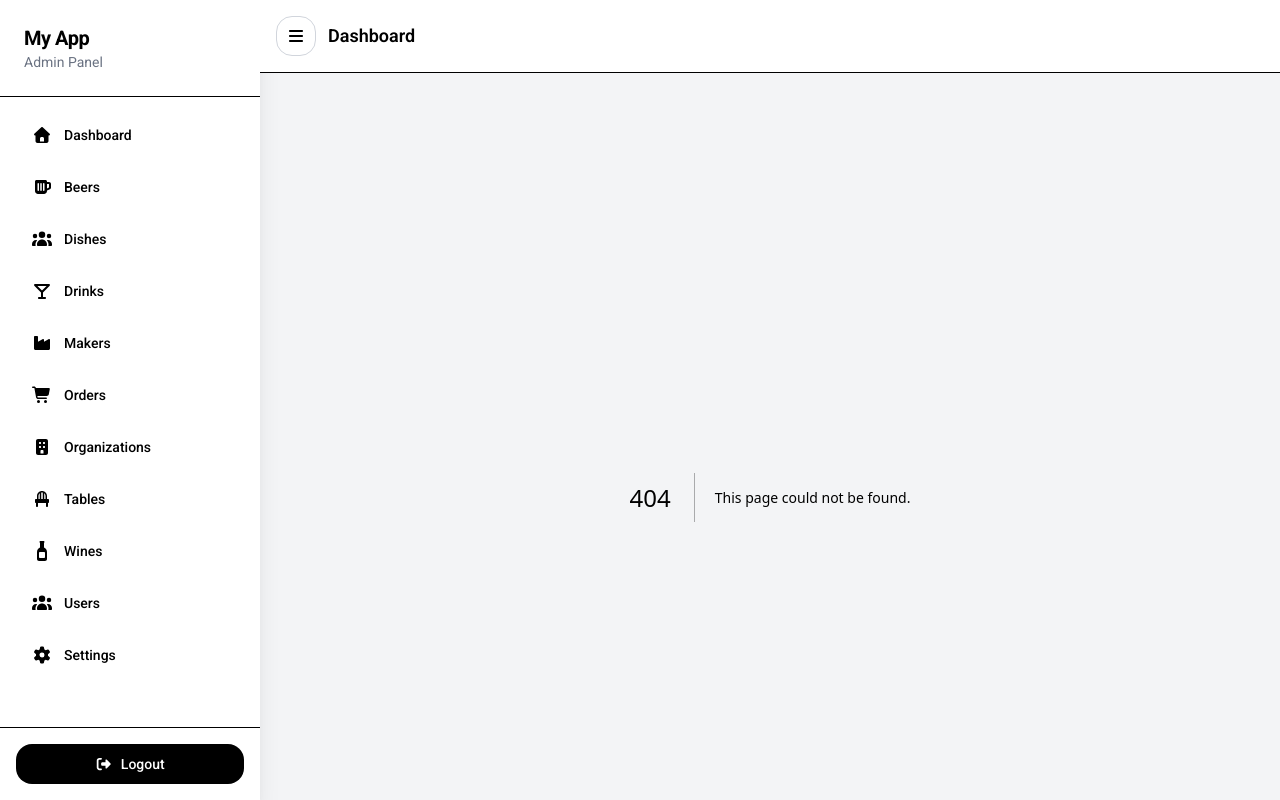
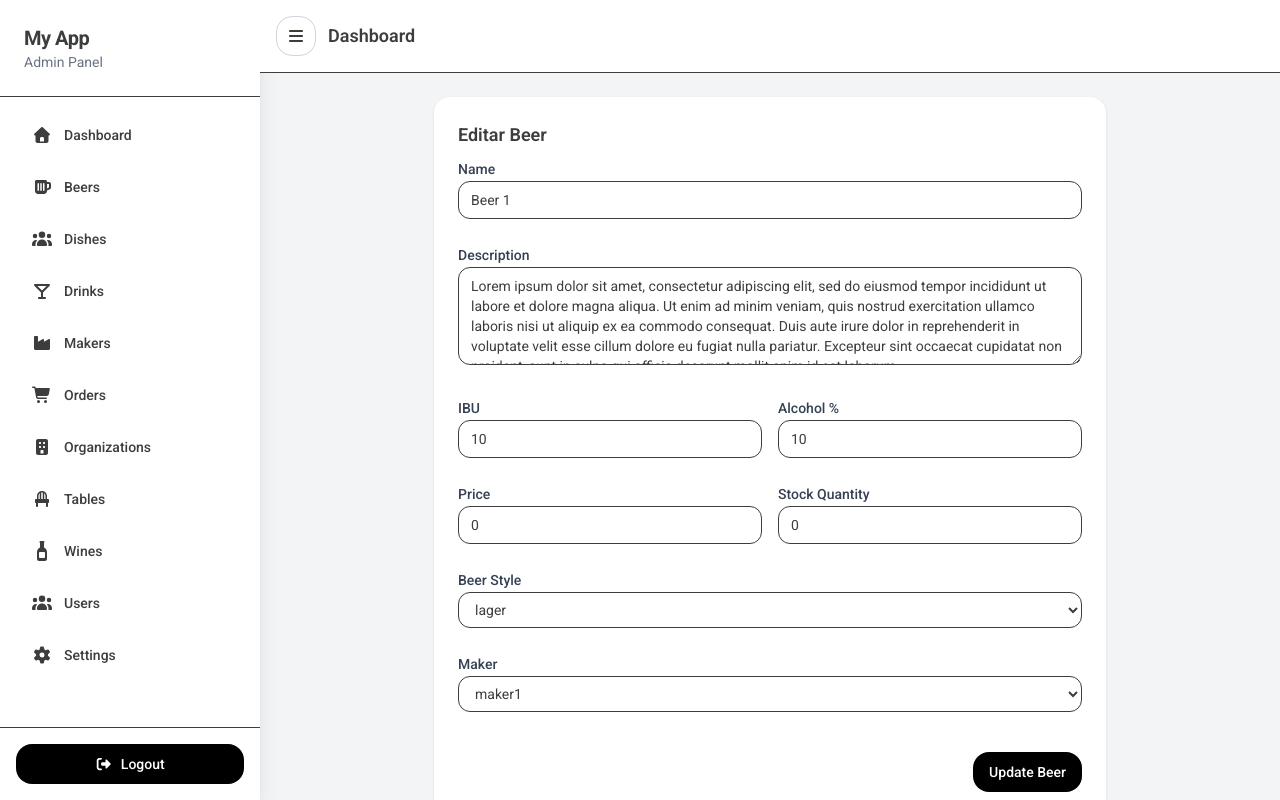
Before and after one commit to Sartori-RIA/ubuteco-react, a Next.js app: page /beers/0/edit in a window 1280 px wide. Before the commit this address had no page. Built offline with nearby package versions, Linux system fonts and the light colour scheme.

Commit message:
feat: added form to beers

```diff
--- /dev/null
+++ b/src/app/beers/[id]/edit/page.tsx
@@ -0,0 +1,52 @@
+"use client";
+
+import React from "react";
+import {Beer} from "@/app/types";
+import {BeerForm} from "@/app/beers/components";
+
+export default function Page() {
+  const beer: Beer = {
+    id: 1,
+    beer_style: {id: 1, name: "lager"},
+    beer_style_id: 1,
+    maker: {id: 1, name: "maker"},
+    maker_id: 1,
+    name: `Beer 1`,
+    alcohol: 10,
+    description: `Lorem ipsum dolor sit amet, consectetur adipiscing elit, sed do eiusmod tempor incididunt ut labore et dolore magna aliqua. Ut enim ad minim veniam, quis nostrud exercitation ullamco laboris nisi ut aliquip ex ea commodo consequat. Duis aute irure dolor in reprehenderit in voluptate velit esse cillum dolore eu fugiat nulla pariatur. Excepteur sint occaecat cupidatat non proident, sunt in culpa qui officia deserunt mollit anim id est laborum.`,
+    ibu: 10,
+    image: {
+      thumb: {
+        url: "http://lorempixel.com.br/500/400/?1"
+      },
+      url: "http://lorempixel.com.br/500/400/?1"
+    }
+  }
+
+  async function handleUpdate(data: Partial<Beer>) {
+    console.log("UPDATE", data);
+  }
+
+  return (
+
+    <BeerForm
+      defaultValues={beer}
+      onSubmit={handleUpdate}
+      submitLabel="Update Beer"
+      beerStyles={
+        [
+          {id: 1, name: "lager"},
+          {id: 2, name: "lager2"},
+          {id: 3, name: "lager3"}
+        ]
+      }
+      makers={
+        [
+          {id: 1, name: "maker1"},
+          {id: 1, name: "maker2"},
+          {id: 1, name: "maker3"},
+        ]
+      }
+    />
+  );
+}
--- /dev/null
+++ b/src/app/beers/components/BeerForm.tsx
@@ -0,0 +1,165 @@
+"use client"
+
+import {Beer, BeerStyle, Maker} from "@/app/types";
+import {useState} from "react";
+import {Button, Card, Input} from "@/app/components";
+import {motion} from "motion/react";
+
+interface BeerFormProps {
+  defaultValues?: Partial<Beer>;
+  beerStyles?: BeerStyle[];
+  makers?: Maker[];
+  onSubmit: (data: Partial<Beer>) => Promise<void> | void;
+  loading?: boolean;
+  submitLabel?: string;
+}
+
+export function BeerForm({
+                           defaultValues,
+                           beerStyles = [],
+                           makers = [],
+                           onSubmit,
+                           loading = false,
+                           submitLabel = "Save Beer",
+                         }: BeerFormProps) {
+  const [form, setForm] = useState<Partial<Beer>>({
+    name: defaultValues?.name ?? "",
+    description: defaultValues?.description ?? "",
+    ibu: defaultValues?.ibu ?? 0,
+    alcohol: defaultValues?.alcohol ?? 0,
+    beer_style_id: defaultValues?.beer_style_id,
+    maker_id: defaultValues?.maker_id,
+    price: defaultValues?.price ?? 0,
+    quantity_stock: defaultValues?.quantity_stock ?? 0,
+  });
+
+  function setField<K extends keyof Beer>(key: K, value: Beer[K]) {
+    setForm((prev) => ({...prev, [key]: value}));
+  }
+
+  async function handleSubmit(e: React.FormEvent) {
+    e.preventDefault();
+    await onSubmit(form);
+  }
+
+  return (
+    <motion.div
+      initial={{opacity: 0, y: 10}}
+      animate={{opacity: 1, y: 0}}
+      transition={{duration: 0.25}}
+      className="max-w-2xl mx-auto"
+    >
+      <Card title={defaultValues?.id ? "Editar Beer" : "Nova Beer"} className="rounded-2xl shadow-lg">
+        <form onSubmit={handleSubmit} className="space-y-6 max-w-2xl">
+          {/* Name */}
+          <Input label="Name">
+            <input
+              className="w-full rounded-xl border px-3 py-2 text-sm focus:outline-none focus:ring-2 focus:ring-black/20"
+              value={form.name ?? ""}
+              onChange={(e) => setField("name", e.target.value)}
+              required
+            />
+          </Input>
+
+          {/* Description */}
+          <Input label="Description">
+        <textarea
+          className="w-full rounded-xl border px-3 py-2 text-sm focus:outline-none focus:ring-2 focus:ring-black/20"
+          rows={4}
+          value={form.description ?? ""}
+          onChange={(e) => setField("description", e.target.value)}
+        />
+          </Input>
+
+          {/* Grid Row */}
+          <div className="grid grid-cols-1 md:grid-cols-2 gap-4">
+            <Input label="IBU">
+              <input
+                type="number"
+                className="w-full rounded-xl border px-3 py-2 text-sm"
+                value={form.ibu ?? 0}
+                onChange={(e) => setField("ibu", Number(e.target.value))}
+                required
+              />
+            </Input>
+
+            <Input label="Alcohol %">
+              <input
+                type="number"
+                step="0.1"
+                className="w-full rounded-xl border px-3 py-2 text-sm"
+                value={form.alcohol ?? 0}
+                onChange={(e) => setField("alcohol", Number(e.target.value))}
+              />
+            </Input>
+          </div>
+
+          {/* Grid Row */}
+          <div className="grid grid-cols-1 md:grid-cols-2 gap-4">
+            <Input label="Price">
+              <input
+                type="number"
+                step="0.01"
+                className="w-full rounded-xl border px-3 py-2 text-sm"
+                value={form.price ?? 0}
+                onChange={(e) => setField("price", Number(e.target.value))}
+              />
+            </Input>
+
+            <Input label="Stock Quantity">
+              <input
+                type="number"
+                className="w-full rounded-xl border px-3 py-2 text-sm"
+                value={form.quantity_stock ?? 0}
+                onChange={(e) => setField("quantity_stock", Number(e.target.value))}
+              />
+            </Input>
+          </div>
+
+          {/* Beer Style */}
+          {beerStyles.length > 0 && (
+            <Input label="Beer Style">
+              <select
+                className="w-full rounded-xl border px-3 py-2 text-sm"
+                value={form.beer_style_id ?? ""}
+                onChange={(e) => setField("beer_style_id", Number(e.target.value))}
+              >
+                <option value="">Select style</option>
+                {beerStyles.map((style) => (
+                  <option key={style.id} value={style.id}>
+                    {style.name}
+                  </option>
+                ))}
+              </select>
+            </Input>
+          )}
+
+          {/* Makers */}
+          {makers.length > 0 && (
+            <Input label="Maker">
+              <select
+                className="w-full rounded-xl border px-3 py-2 text-sm"
+                value={form.maker_id ?? ""}
+                onChange={(e) => setField("maker_id", Number(e.target.value))}
+              >
+                <option value="">Select Maker</option>
+                {makers.map((maker) => (
+                  <option key={maker.id} value={maker.id}>
+                    {maker.name}
+                  </option>
+                ))}
+              </select>
+            </Input>
+          )}
+
+          {/* Actions */}
+          <div className="flex justify-end gap-2 pt-4">
+            <Button type="submit" loading={loading}>
+              {submitLabel}
+            </Button>
+          </div>
+        </form>
+      </Card>
+    </motion.div>
+  );
+}
--- /dev/null
+++ b/src/app/beers/components/index.ts
@@ -0,0 +1 @@
+export * from './BeerForm'
--- /dev/null
+++ b/src/app/beers/new/page.tsx
@@ -0,0 +1,31 @@
+"use client"
+
+import {BeerForm} from "@/app/beers/components";
+import React from "react";
+import {Beer} from "@/app/types";
+
+export default function Page() {
+  const handleSubmit = (data: Partial<Beer>) => {
+    console.log("SAVED", data);
+  }
+
+  return (
+    <BeerForm
+      onSubmit={handleSubmit}
+      submitLabel="Save Beer"
+      beerStyles={
+        [
+          {id: 1, name: "lager1"},
+          {id: 2, name: "lager2"},
+          {id: 3, name: "lager3"}
+        ]
+      }
+      makers={
+        [
+          {id: 1, name: "maker1"},
+          {id: 1, name: "maker2"},
+          {id: 1, name: "maker3"},
+        ]
+      }
+    />)
+}
--- a/src/app/components/Button.tsx
+++ b/src/app/components/Button.tsx
@@ -20,7 +20,7 @@ interface ButtonProps
   leftIcon?: React.ReactNode;
   rightIcon?: React.ReactNode;
   loading?: boolean;
-  onClick: onClickType
+  onClick?: onClickType
 }
 
 const baseStyles =
@@ -92,10 +92,12 @@ export function Button({
   );
 }
 
-export function EditButton({onClick}: { onClick: onClickType }) {
+export function EditButton({url}: { url: string }) {
   return (
-    <Button onClick={onClick} variant="ghost">
-      <FontAwesomeIcon color="#2b7fff" icon={faEdit}/>
+    <Button variant="ghost">
+      <Link href={url}>
+        <FontAwesomeIcon color="#2b7fff" icon={faEdit}/>
+      </Link>
     </Button>
   )
 }
@@ -108,19 +110,32 @@ export function DestroyButton({onClick}: { onClick: onClickType }) {
   )
 }
 
-export function AddButton({onClick}: { onClick: onClickType }) {
+export function AddButton({url}: { url: string }) {
   return (
-    <Button onClick={onClick} variant="outline">
-      <FontAwesomeIcon icon={faPlus}/>
+    <Button variant="outline">
+      <Link href={url}>
+        <FontAwesomeIcon icon={faPlus}/>
+      </Link>
     </Button>
   )
 }
 
-export function LinkButton({url}: { url: string }) {
+export function OpenButton({url}: { url: string }) {
   return (
-    <Link className={cn(baseStyles, variantStyles['ghost'], sizeStyles['md'])}
-          href={url}>
-      <FontAwesomeIcon icon={faEye}/>
-    </Link>
+    <Button variant="ghost">
+      <Link href={url}>
+        <FontAwesomeIcon icon={faEye}/>
+      </Link>
+    </Button>
   )
 }
+
+export function LinkButton({url, children}: { url: string, children: React.ReactNode }) {
+  return (
+    <Button variant="ghost">
+      <Link href={url}>
+        {children}
+      </Link>
+    </Button>
+  )
+}
--- a/src/app/components/Input.tsx
+++ b/src/app/components/Input.tsx
@@ -1,3 +1,5 @@
+"use client"
+
 import {FontAwesomeIcon} from "@fortawesome/react-fontawesome";
 import {faSearch} from "@fortawesome/free-solid-svg-icons";
 
@@ -34,3 +36,18 @@ export function SearchInput({className, onChange}: {
     />
   </div>
 }
+
+export function Input({
+                 label,
+                 children,
+               }: {
+  label: string;
+  children: React.ReactNode;
+}) {
+  return (
+    <div className="space-y-1">
+      <label className="text-sm font-medium text-gray-700">{label}</label>
+      {children}
+    </div>
+  );
+}
--- a/src/app/components/Product.tsx
+++ b/src/app/components/Product.tsx
@@ -1,19 +1,21 @@
+"use client"
+
 import {Product} from "@/app/types";
 import {Card} from "@/app/components/Card";
 import Image from "next/image";
-import {AddButton, DestroyButton, EditButton, LinkButton} from "@/app/components/Button";
+import {AddButton, DestroyButton, EditButton, OpenButton} from "@/app/components/Button";
 import React from "react";
 import {SearchInput} from "@/app/components/Input";
 
 type Props1 = {
+  children: React.ReactNode
+  onDestroy: (event: React.MouseEvent<HTMLButtonElement>) => void
+  onEdit: (event: React.MouseEvent<HTMLButtonElement>) => void
   product: Product
   url: string
-  children: React.ReactNode
-  onEdit: (event: React.MouseEvent<HTMLButtonElement>) => void
-  onDestroy: (event: React.MouseEvent<HTMLButtonElement>) => void
 }
 
-export function ProductCard({product, url, children, onEdit, onDestroy}: Props1) {
+export function ProductCard({product, url, children, onDestroy}: Props1) {
   return (
     <Card title={product.name} className="min-h-[200px] flex flex-col justify-between">
       <div className="grid xs:grid-cols-1 grid-cols-2 gap-1">
@@ -25,8 +27,8 @@ export function ProductCard({product, url, children, onEdit, onDestroy}: Props1)
         </div>)}
       </div>
       <div className="flex justify-end">
-        <LinkButton url={url}/>
-        <EditButton onClick={onEdit}/>
+        <OpenButton url={url}/>
+        <EditButton url={`/beers/${product.id}/edit`}/>
         <DestroyButton onClick={onDestroy}/>
       </div>
     </Card>
@@ -45,7 +47,7 @@ export function ProductList({children, title, onSearch}: Props2) {
         <div className="grid xs:grid-cols-1 grid-cols-5 gap-2">
           <h1 className="text-3xl">{title}</h1>
           <SearchInput className={"col-span-3"} onChange={(e) => onSearch(e.target.value)}/>
-          <AddButton onClick={() => alert("Add message")}/>
+          <AddButton url={'/beers/new'}/>
         </div>
         <br/>
         <div className="
```
